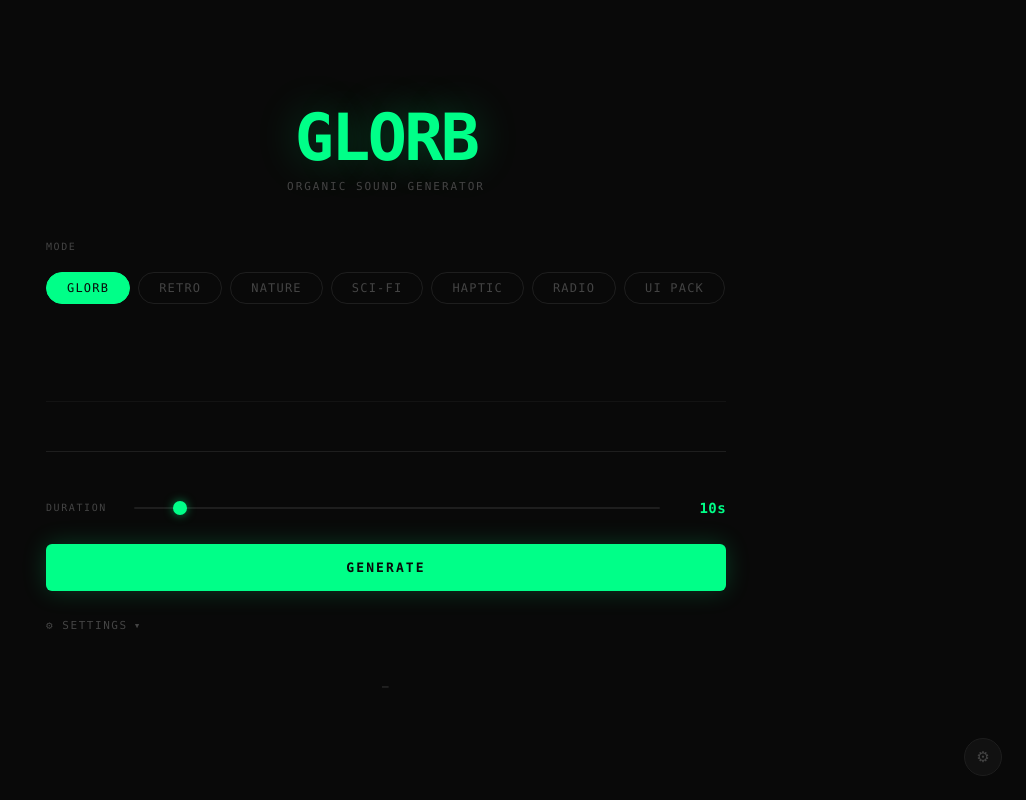
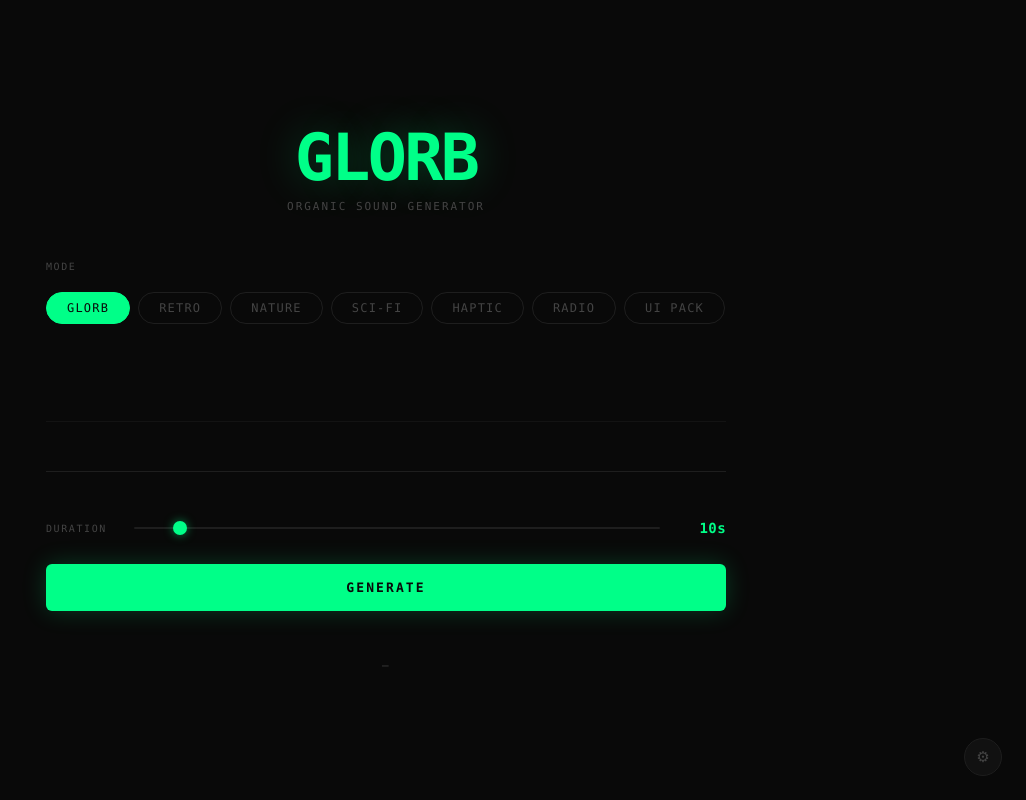
Before and after one commit to bassimatte/glorb, a Flask app: page / in a window 1280 px wide. Shown: the whole page, without its empty margins (254-1280 px from the left). Run offline with Flask 3, Linux system fonts and the light colour scheme.

Commit message:
fix: remove inline settings panel  use only the floating gear button
Co-authored-by: Copilot <223556219+Copilot@users.noreply.github.com>

```diff
--- a/templates/index.html
+++ b/templates/index.html
@@ -302,31 +302,6 @@
       flex-wrap: wrap;
     }
     #nature-variants.visible { display: flex; }
-    #btn-settings {
-      background: transparent;
-      border: none;
-      color: var(--muted);
-      font-family: var(--font);
-      font-size: 11px;
-      letter-spacing: 0.14em;
-      text-transform: uppercase;
-      cursor: pointer;
-      padding: 0;
-      transition: color .15s;
-      display: flex;
-      align-items: center;
-      gap: 6px;
-    }
-    #btn-settings:hover { color: var(--text); }
-    #btn-settings .chevron { transition: transform .2s; display: inline-block; }
-    #btn-settings.open .chevron { transform: rotate(180deg); }
-
-    #settings-panel {
-      display: none;
-      padding: 16px 0 4px;
-      border-top: 1px solid var(--border);
-    }
-    #settings-panel.open { display: block; }
     #status {
       font-size: 11px;
       color: var(--muted);
@@ -636,25 +611,6 @@
       <button id="btn-play">▶ Play</button>
       <button id="btn-viz">⬡ Visualize</button>
       <button id="btn-download">↓ Save</button>
-    </div>
-
-    <!-- Settings toggle (glorb UI only) -->
-    <div>
-      <button id="btn-settings">
-        <span>⚙ settings</span>
-        <span class="chevron">▾</span>
-      </button>
-      <div id="settings-panel">
-        <div class="row">
-          <span class="label">Quality</span>
-          <div class="pills" id="quality-pills">
-            <button class="pill" data-q="standard">Standard</button>
-            <button class="pill active" data-q="high">High</button>
-            <button class="pill" data-q="studio">Studio</button>
-            <button class="pill" data-q="float">Float</button>
-          </div>
-        </div>
-      </div>
     </div>
 
   </div>
@@ -1067,12 +1023,6 @@
     });
   });
 
-  const btnSettings   = document.getElementById('btn-settings');
-  const settingsPanel = document.getElementById('settings-panel');
-  btnSettings.addEventListener('click', () => {
-    btnSettings.classList.toggle('open'); settingsPanel.classList.toggle('open');
-  });
-
   function setStatus(msg, cls='') { statusEl.textContent = msg; statusEl.className = cls; }
 
   function drawWaveform(buffer, progress = 1, cnv = canvas, c = ctx2d) {
```
